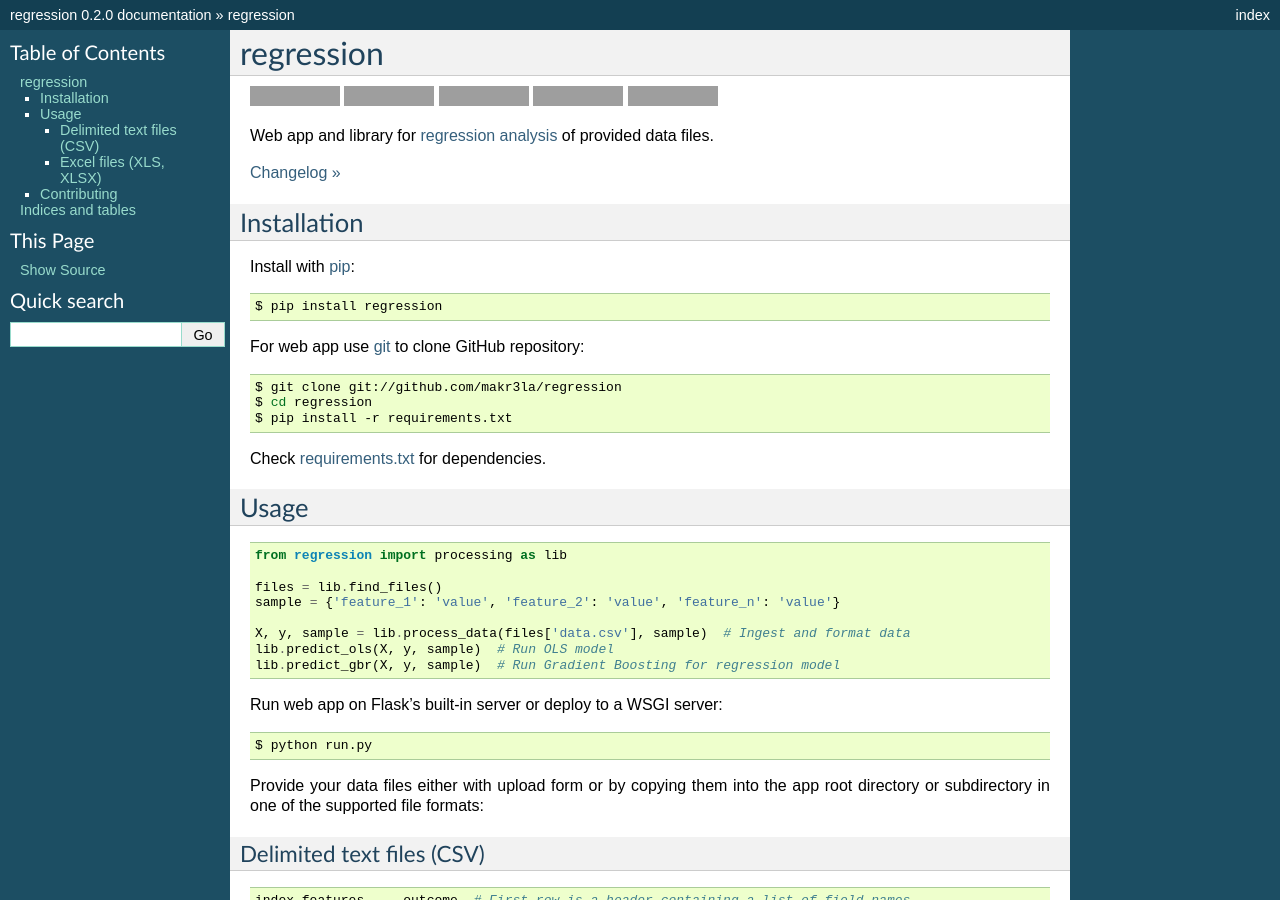
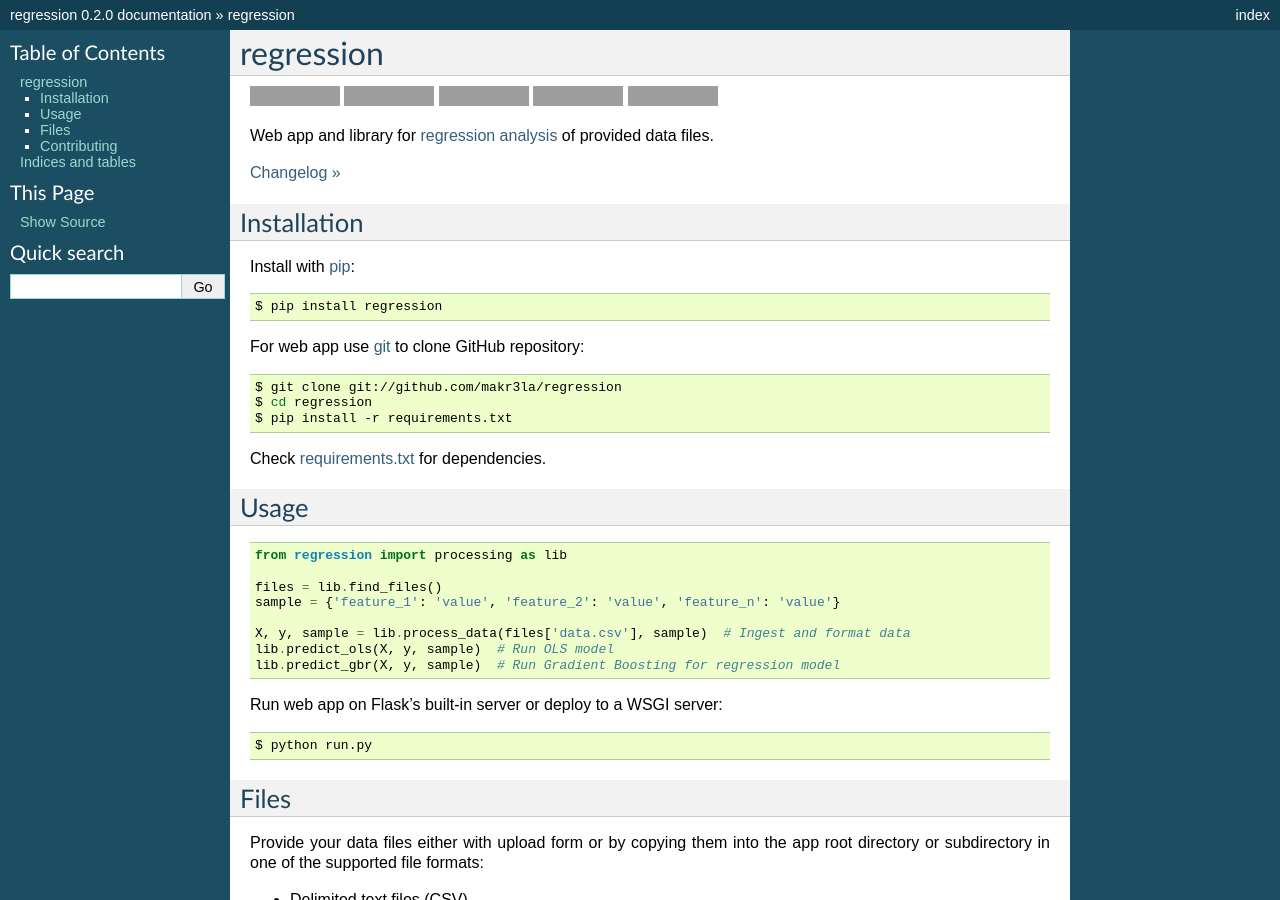
Before and after one commit to prmkowalski/regression, a Sphinx documentation site: the page built from docs/source/index.rst, in a window 1280 px wide and 900 px high, cut to the strip 0-900 px from the top of the window. Built offline with Sphinx 7.4.7, drawn with Linux system fonts in a browser that asks for light colours; grey boxes are pictures that could not be loaded.

Commit message:
Update docs

```diff
--- a/README.rst
+++ b/README.rst
@@ -82,8 +84,7 @@
     ...
     item n,Xn1,Xn2,...,Xnp,yn
 
-Excel files (XLS, XLSX)
-^^^^^^^^^^^^^^^^^^^^^^^
+- Excel files (XLS, XLSX)
 
 +--------+-----------------------+---------+
 |  index |        features       | outcome |
--- a/docs/source/conf.py
+++ b/docs/source/conf.py
@@ -31,7 +31,10 @@
 # Add any Sphinx extension module names here, as strings. They can be
 # extensions coming with Sphinx (named 'sphinx.ext.*') or your custom
 # ones.
-extensions = ['sphinx.ext.autodoc']
+extensions = [
+    'sphinx.ext.autodoc',
+    'numpydoc',
+]
 
 # Add any paths that contain templates here, relative to this directory.
 templates_path = ['_templates']
```
Also changed, not shown: other parts of README.rst (+4 -2 lines).
